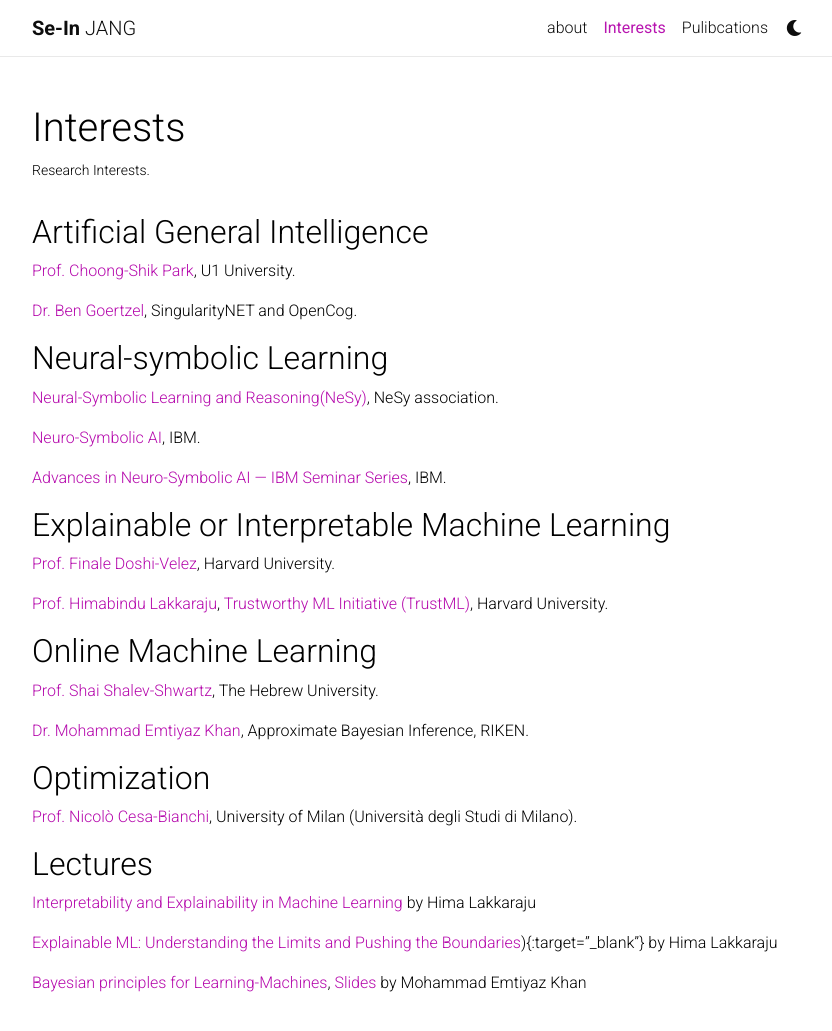
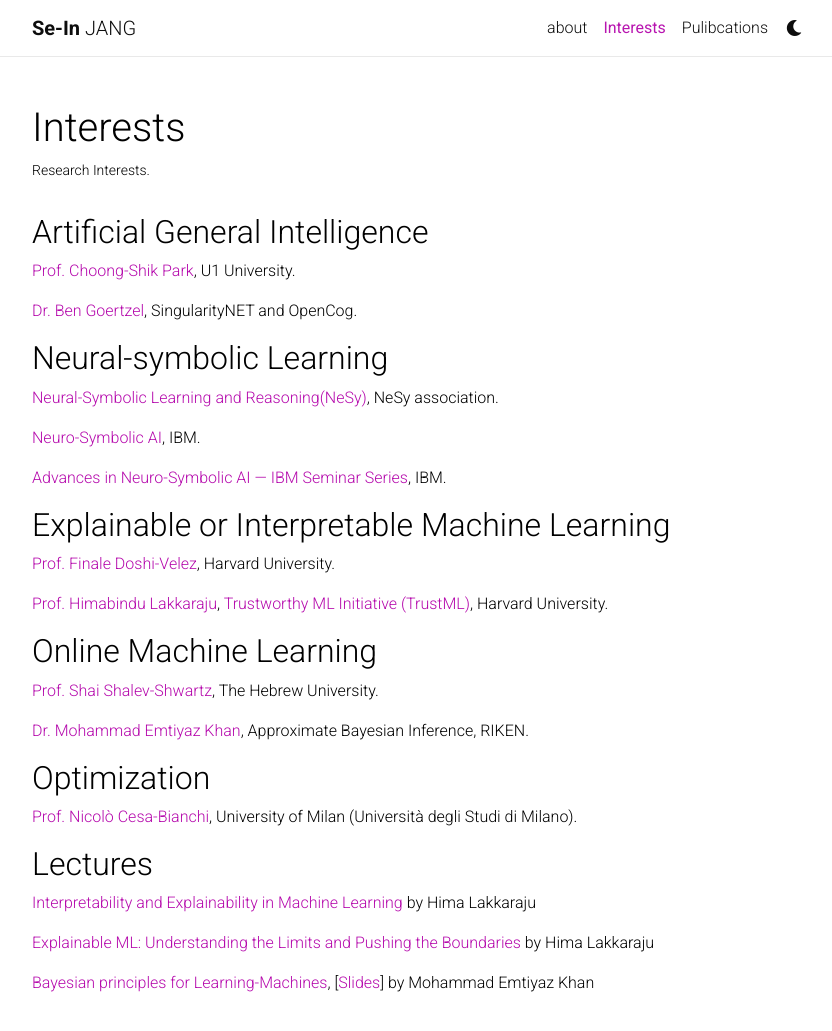
Before and after one commit to sijang/sijang.github.io, a Jekyll site: the page built from _pages/Interests.md, in a window 1280 px wide and 1081 px high. Shown: the top 1031 px of the window, without its empty margins (223-1055 px from the left). Built offline with Jekyll 4.4.1, drawn with Linux system fonts in a browser that asks for light colours; nearby versions of some CDN libraries; a style sheet for code colours, icons or effects is not loaded.

Commit message:
Update Interests.md

```diff
--- a/_pages/Interests.md
+++ b/_pages/Interests.md
@@ -41,6 +41,6 @@ nav: true
 ## Lectures
   > [Interpretability and Explainability in Machine Learning](https://interpretable-ml-class.github.io/){:target="_blank"} by Hima Lakkaraju
 
-  > [Explainable ML: Understanding the Limits and Pushing the Boundaries](https://www.chilconference.org/tutorial_T04.html)){:target="_blank"} by Hima Lakkaraju
+  > [Explainable ML: Understanding the Limits and Pushing the Boundaries](https://www.chilconference.org/tutorial_T04.html){:target="_blank"} by Hima Lakkaraju
 
-  > [Bayesian principles for Learning-Machines](https://www.youtube.com/watch?v=XvTFW0MqtZE&t=1s){:target="_blank"}, [Slides](https://emtiyaz.github.io/papers/March10_2021_Open_Seminar.pdf){:target="_blank"} by Mohammad Emtiyaz Khan
+  > [Bayesian principles for Learning-Machines](https://www.youtube.com/watch?v=XvTFW0MqtZE&t=1s){:target="_blank"}, [[Slides](https://emtiyaz.github.io/papers/March10_2021_Open_Seminar.pdf){:target="_blank"}] by Mohammad Emtiyaz Khan
```
